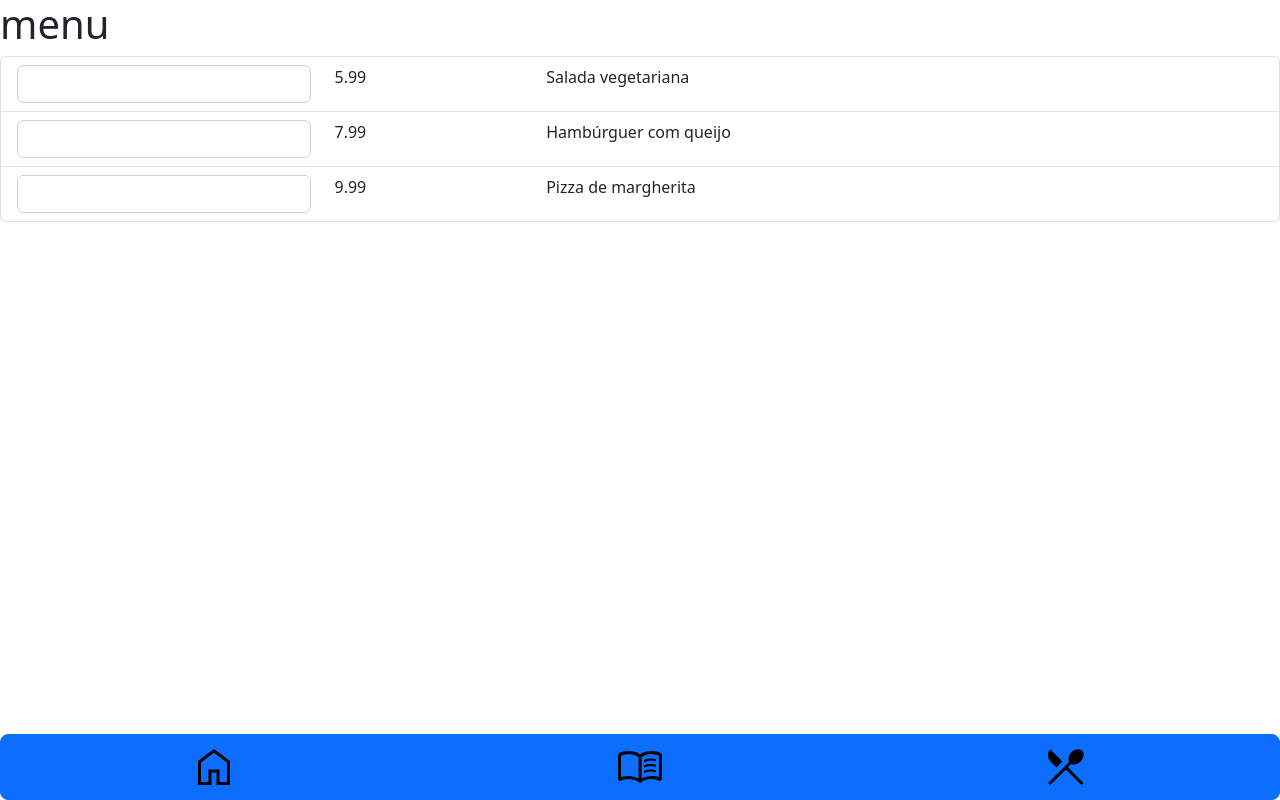
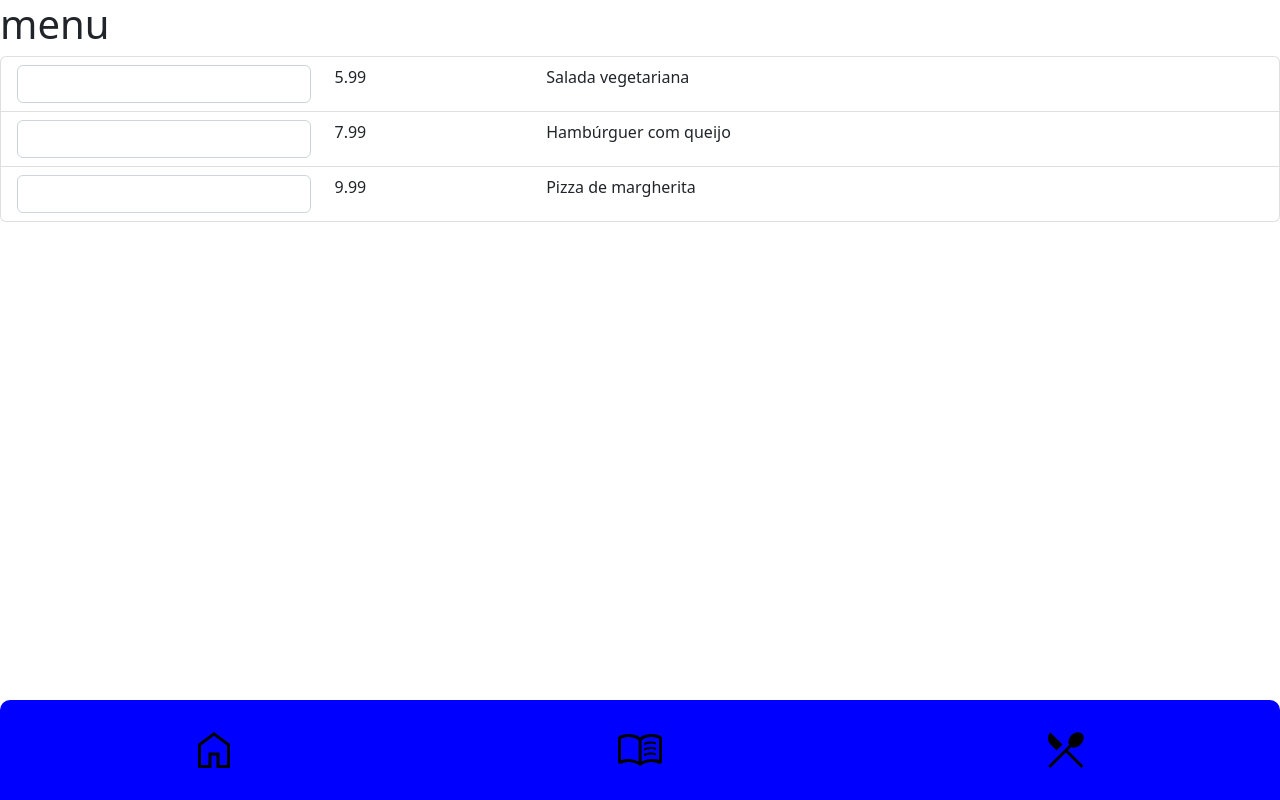
Before and after one commit to Ostrowskii/react-menu-restaurant, a React (Vite) app: page /menu in a window 1280 px wide. Built offline with nearby package versions, Linux system fonts and the light colour scheme.

Commit message:
buttons css added

```diff
--- /dev/null
+++ b/src/components/admin/admin.tsx
@@ -0,0 +1,8 @@
+function Admin() {
+  return (
+    <>
+      <h1>Bem vindo a tela de Admin</h1>
+    </>
+  );
+}
+export default Admin;
--- a/src/components/menu/menu.tsx
+++ b/src/components/menu/menu.tsx
@@ -17,6 +17,7 @@ function Menu() {
               <div className="col-3">
                 <input
                   type="number"
+                  min={0}
                   className="form-control"
                   id={`quantityInput-${item.id}`}
                 />
--- a/src/components/shared/lowerMenu.tsx
+++ b/src/components/shared/lowerMenu.tsx
@@ -5,11 +5,27 @@ import MenuSvg from "../../assets/menu.svg";
 import OrderSvg from "../../assets/order.svg";
 
 function LowerMenu() {
+  const buttonleft = {
+    height: 100,
+    backgroundColor: "blue",
+
+    "border-radius": "10px 0px 0 0",
+  };
+  const buttonMidle = {
+    height: 100,
+    backgroundColor: "blue",
+
+    "border-radius": "0px",
+  };
+  const buttonRight = {
+    height: 100,
+    backgroundColor: "blue",
+
+    "border-radius": "0px 10px 0 0",
+  };
+
   const navigate = useNavigate();
-  // function AcessHome() {
-  //   const navigate = useNavigate();
-  //   navigate("/");
-  // }
+
   function navigateToHome() {
     navigate("/");
   }
@@ -28,22 +44,25 @@ function LowerMenu() {
       aria-label="Basic example"
     >
       <button
+        style={buttonleft}
         type="button"
-        className="btn btn-primary btn-lg"
+        className="btn btn-lg custom-height"
         onClick={navigateToHome}
       >
         <img src={HomeSvg} alt="home" />
       </button>
       <button
+        style={buttonMidle}
         type="button"
-        className="btn btn-primary btn-lg"
+        className="btn btn-lg"
         onClick={navigateToMenu}
       >
         <img src={MenuSvg} alt="menu" />
       </button>
       <button
+        style={buttonRight}
         type="button"
-        className="btn btn-primary btn-lg"
+        className="btn btn-lg"
         onClick={navigateToOrder}
       >
         <img src={OrderSvg} alt="order" />
--- a/src/routes/AppRouter.tsx
+++ b/src/routes/AppRouter.tsx
@@ -2,6 +2,7 @@ import { BrowserRouter as Router, Route, Routes, Link } from "react-router-dom";
 import Home from "../components/home/home";
 import Menu from "../components/menu/menu";
 import Order from "../components/order/order";
+import Admin from "../components/admin/admin";
 
 function AppRouter() {
   return (
@@ -10,6 +11,7 @@ function AppRouter() {
         <Route index element={<Home />} />
         <Route path="menu" element={<Menu />} />
         <Route path="order" element={<Order />} />
+        <Route path="admin" element={<Admin />} />
       </Routes>
     </Router>
   );
```
